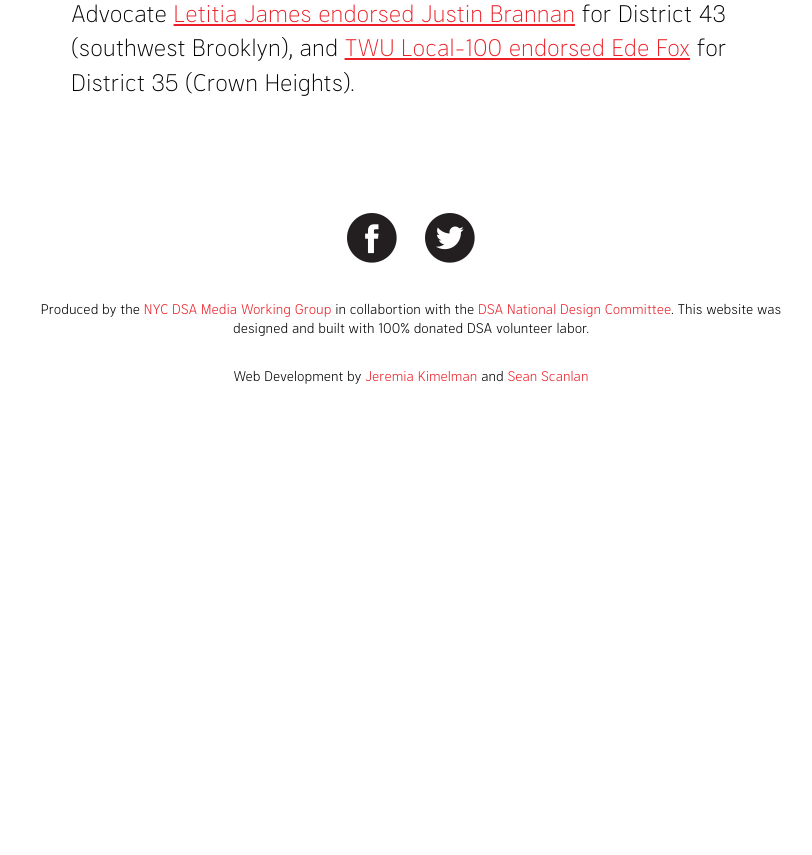
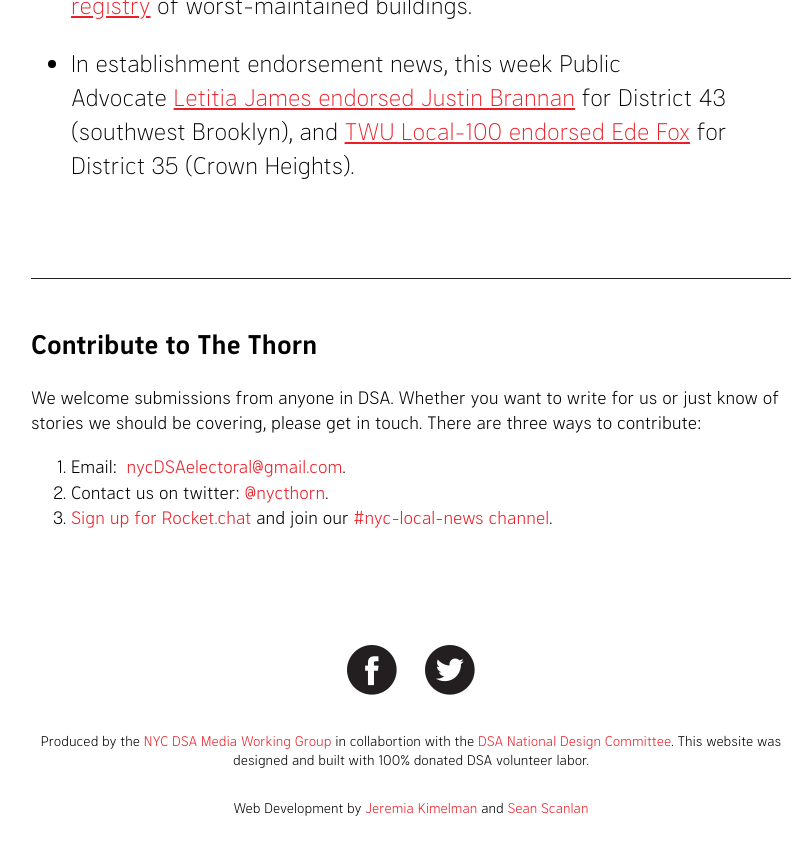
Before and after one commit to nycdsa/the-thorn, a Jekyll site: the page built from src/_posts/2017-07-17-mayor-endorses-bedford-union-armory-plan.md, in a window 1280 px wide and 900 px high, scrolled down 2835 px. Shown: the top 855 px of the window, without its empty margins (229-1041 px from the left). Built offline with Jekyll 4.4.1, drawn with Linux system fonts in a browser that asks for light colours; our own code applies the rules of GitHub Pages for plain Markdown files; before the commit the page ends 3303 px from its top, so only the background shows below that; some of the changed text lies outside the part shown.

Commit message:
Cleanup HTML files with includes

```diff
--- a/_config.yml
+++ b/_config.yml
@@ -1,5 +1,16 @@
+title: The Thorn
+description: The Thorn is a weekly news roundup of local politics by the NYC DSA.
+url: https://www.thethorn.nyc
+
 source: src
 destination: dist
-description: The Thorn is a weekly news roundup of local politics by the NYC DSA.
+permalink: /posts/:slug/
+defaults:
+  -
+    scope:
+      path: "" # an empty string here means all files in the project
+      type: "posts" # previously `post` in Jekyll 2.2.
+    values:
+      layout: "post"
 
-permalink: /issues/:slug/
+twitter: nycthorn
--- /dev/null
+++ b/src/_includes/contribute.html
@@ -0,0 +1,9 @@
+<div class='contribute'>
+  <h2>Contribute to {{ site.title }}</h2>
+  <p>We welcome submissions from anyone in DSA. Whether you want to write for us or just know of stories we should be covering, please get in touch. There are three ways to contribute:</p>
+  <ol>
+    <li>Email:  <a href="mailto:NYCDSAElectoral@gmail.com">nycDSAelectoral@gmail.com</a>.</li>
+    <li>Contact us on twitter: <a href="https://twitter.com/nycthorn">@nycthorn</a>.</li>
+    <li><a href="https://dsachat-register.herokuapp.com/">Sign up for Rocket.chat</a> and join our <a href="https://dsausa.chat/channel/nyc-local-news">#nyc-local-news channel</a>.</li>
+  </ol>
+</div>
--- /dev/null
+++ b/src/_includes/meta.html
@@ -0,0 +1,17 @@
+<meta charset="UTF-8">
+<meta name="viewport" content="width=device-width, initial-scale=1">
+<meta property="analytics-track" content="{{ site.title }}">
+<meta name="Description" content="{{ site.description }}">
+<meta property="og:description" content="{{ site.description }}">
+<meta name="twitter:description" content="{{ site.description }}">
+<meta property="og:url" content="{{ site.url }}">
+<meta property="og:title" content="{{ site.title }}">
+<meta property="og:image" content="{{ site.url }}/images/og-img.jpg">
+<meta property="og:type" content="website">
+<meta property="og:site_name" content="{{ site.title }}">
+<meta property="og:locale" content="en_US">
+<meta name="twitter:card" content="summary_large_image">
+<meta name="twitter:site" content="@{{ site.twitter }}">
+<meta name="twitter:creator" content="@{{ site.twitter }}">
+<meta name="twitter:title" content="{{ site.title }}">
+<meta name="twitter:image" content="{{ site.url }}/images/og-img.jpg">
--- /dev/null
+++ b/src/_includes/post-header.html
@@ -0,0 +1,7 @@
+<header class="post-header">
+  <h1 class="post-title">{{ page.title }}</h1>
+  <div class="post-date-header">
+    <span class="post-number">No {{ page.issue }}</span>
+    <span class="post-date">{{ page.date | date: "%A, %B %d, %Y" }}</span>
+  </div>
+</header>
--- a/src/_layouts/base.html
+++ b/src/_layouts/base.html
@@ -1,51 +1,13 @@
 <!DOCTYPE html>
 <html lang="en">
   <head>
-    <meta charset="UTF-8">
-    <meta name="viewport" content="width=device-width, initial-scale=1">
-    <title>The Thorn</title>
-    <meta property="analytics-track" content="The Thorn">
-        <meta name="Description" content="The Thorn is a weekly news roundup of local politics by the NYC DSA.">
-        <meta property="og:description" content="The Thorn is a weekly news roundup of local politics by the NYC DSA.">
-        <meta name="twitter:description" content="The Thorn is a weekly news roundup of local politics by the NYC DSA.">
-    <meta property="og:url" content="https://www.thethorn.nyc">
-    <meta property="og:title" content="The Thorn">
-    <meta property="og:image" content="https://thethorn.nyc/images/og-img.jpg">
-    <meta property="og:type" content="website">
-    <meta property="og:site_name" content="The Thorn">
-    <meta property="og:locale" content="en_US">
-    <meta name="twitter:card" content="summary_large_image">
-    <meta name="twitter:site" content="@nycthorn">
-    <meta name="twitter:creator" content="@nycthorn">
-    <meta name="twitter:title" content="The Thorn">
-    <meta name="twitter:image" content="https://thethorn.nyc/images/og-img.jpg">
+    <title>{{ site.title }}</title>
+    {% include meta.html %}
     <link rel="stylesheet" href="/main.css">
     <link rel="shortcut icon" href="/images/favicon.png" type="image/x-icon">
     <link rel="apple-touch-icon" href="/images/apple-touch-icon.png">
-    <script>
-//     (function(i, s, o, g, r, a, m) {
-//   i['GoogleAnalyticsObject'] = r;
-//   (i[r] =
-//     i[r] ||
-//     function() {
-//       (i[r].q = i[r].q || []).push(arguments);
-//     }), (i[r].l = 1 * new Date());
-//   (a = s.createElement(o)), (m = s.getElementsByTagName(o)[0]);
-//   a.async = 1;
-//   a.src = g;
-//   m.parentNode.insertBefore(a, m);
-// })(
-//   window,
-//   document,
-//   'script',
-//   'https://www.google-analytics.com/analytics.js',
-//   'ga'
-// );
-// ga('create', 'UA-103021318-1', 'auto');
-// ga('send', 'pageview');
-</script>
   </head>
-<body class="">
+  <body>
     <div style="width:0;height:0;display:none">
       <svg href="/images/logo.svg" />
     </div>
@@ -82,7 +44,6 @@
         </div>
       </div>
     </footer>
+    {% include analytics.html %}
   </body>
-
-<!-- <script defer async src="/main.js"></script> -->
 </html>
--- a/src/_layouts/post.html
+++ b/src/_layouts/post.html
@@ -3,8 +3,10 @@ layout: base
 ---
 
 <div class='post'>
-  <h1 class='post-title'>{{ page.title }}</h1>
-  <div class='post-body'>
+  {% include post-header.html %}
+  <article class='post-body'>
     {{ content }}
   </div>
 </div>
+
+{% include contribute.html %}
```
Also changed, not shown: README.md (+1 -1 lines), src/_includes/analytics.html (added, +22 -0 lines), src/index.html (+8 -14 lines), src/js/main.js (deleted, +0 -21 lines), src/js/modules/dates.js (deleted, +0 -22 lines), src/js/modules/ga.js (deleted, +0 -32 lines), src/js/modules/test-module.js (deleted, +0 -9 lines). Lines whose indentation alone changed are shown as unchanged.
